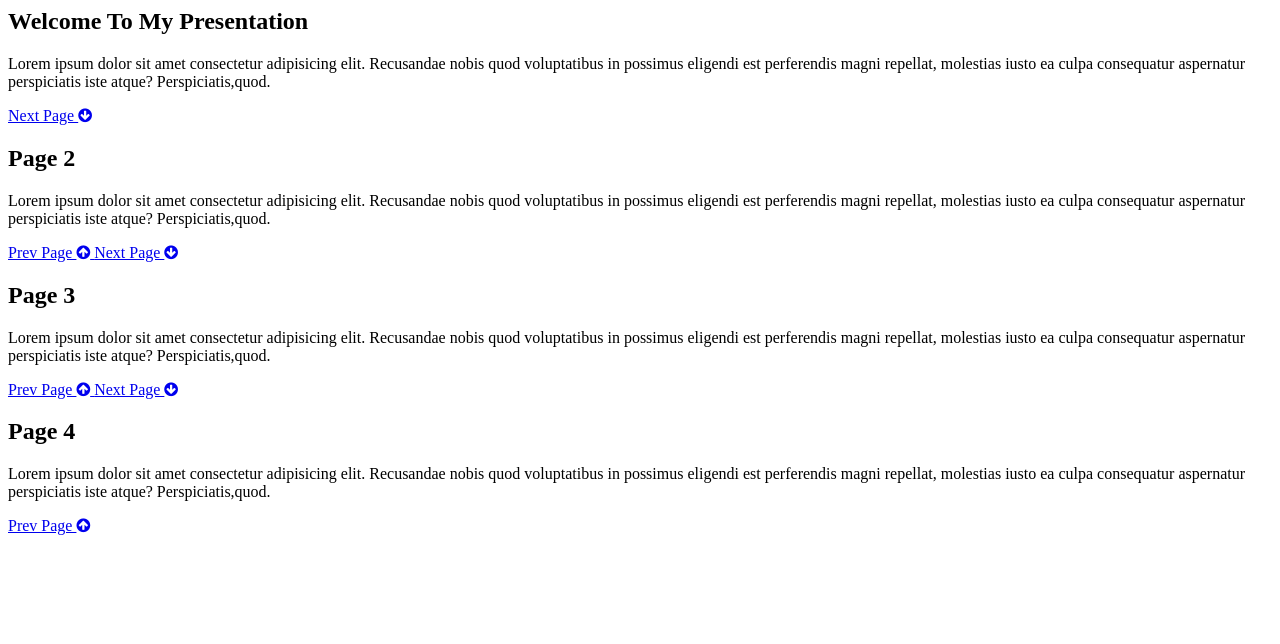
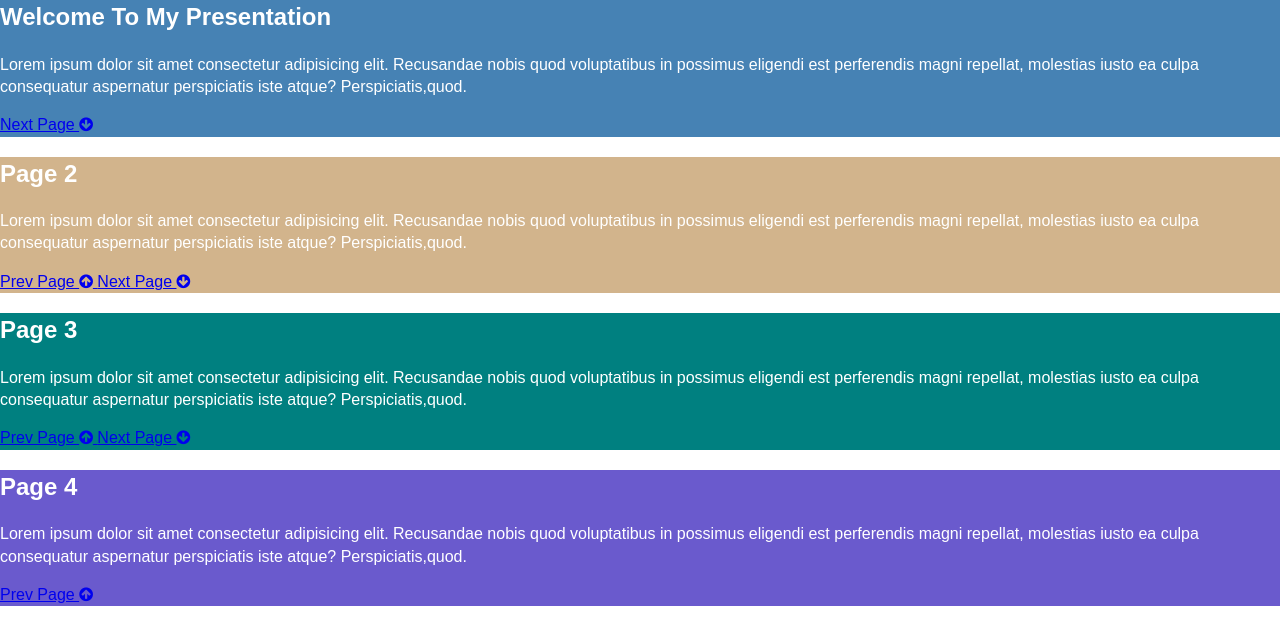
Before and after one commit to abdulazizcode/courseWebDevelopment2.0, a plain HTML site: page TravesiMediaCourseProjects/PresentationWebsite/index.html in a window 1280 px wide. Drawn offline with Linux system fonts and the light colour scheme.

Commit message:
Custom colors applied to background

```diff
--- a/TravesiMediaCourseProjects/PresentationWebsite/style.css
+++ b/TravesiMediaCourseProjects/PresentationWebsite/style.css
@@ -6,3 +6,18 @@
 
     --animate-speed:1s;
 }
+
+body{
+    font-family: Arial, Helvetica, sans-serif;
+    line-height: 1.4;
+    color: #ffffff;
+    margin: 0;
+    padding: 0;
+    overflow: hidden;
+}
+
+/* Page Color */
+#page-1{background-color: var(--page-1-color);}
+#page-2{background-color: var(--page-2-color);}
+#page-3{background-color: var(--page-3-color);}
+#page-4{background-color: var(--page-4-color);}
```
